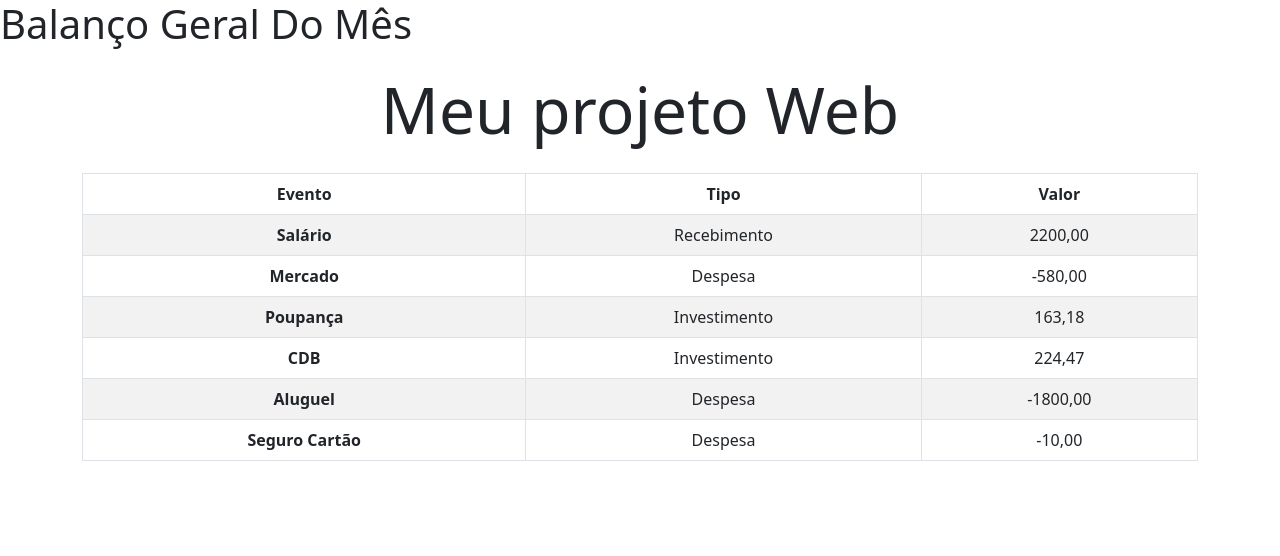
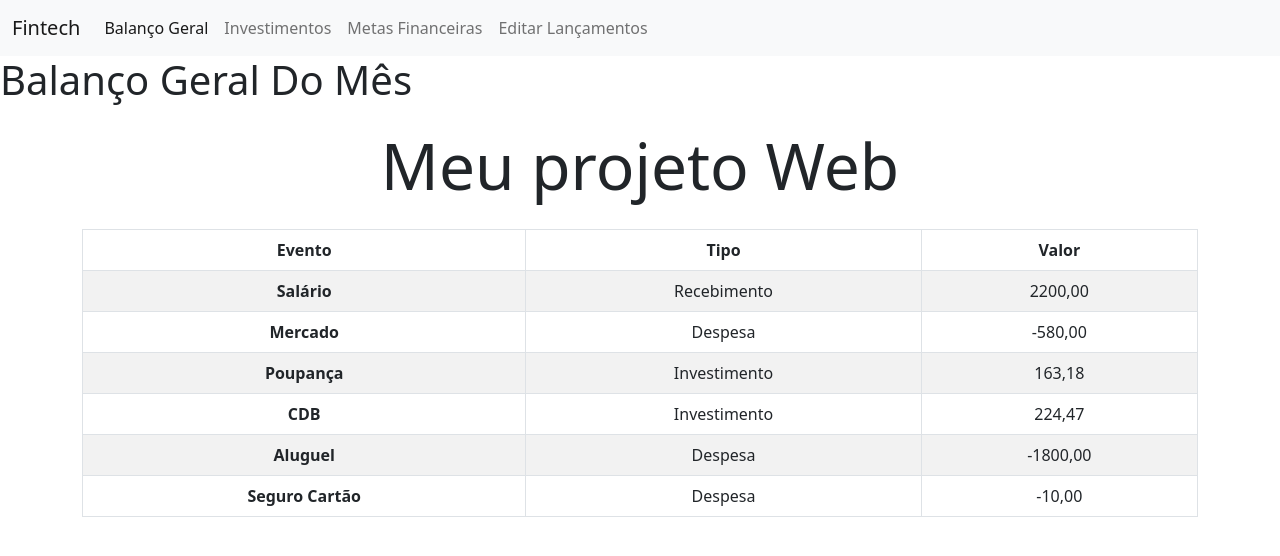
Before and after one commit to PedroHPG/Fintech, a plain HTML site: page index.html in a window 1280 px wide. Drawn offline with nearby package versions, Linux system fonts and the light colour scheme.

Commit message:
Base do menu de navegação

```diff
--- a/index.html
+++ b/index.html
@@ -8,7 +8,22 @@
     <title>Fintech</title>
 </head>
 <body>
-    <!--Navbar-->
+    <nav class="navbar navbar-expand-lg bg-light">
+        <div class="container-fluid">
+          <a class="navbar-brand" href="#">Fintech</a>
+          <button class="navbar-toggler" type="button" data-bs-toggle="collapse" data-bs-target="#navbarNavAltMarkup" aria-controls="navbarNavAltMarkup" aria-expanded="false" aria-label="Toggle navigation">
+            <span class="navbar-toggler-icon"></span>
+          </button>
+          <div class="collapse navbar-collapse" id="navbarNavAltMarkup">
+            <div class="navbar-nav">
+              <a class="nav-link active" aria-current="page" href="#">Balanço Geral</a>
+              <a class="nav-link" href="#">Investimentos</a>
+              <a class="nav-link" href="#">Metas Financeiras</a>
+              <a class="nav-link" href="#">Editar Lançamentos</a>
+            </div>
+          </div>
+        </div>
+      </nav>
     <h1>Balanço Geral Do Mês</h1>
 
     <div class="container text-center my-4">
```
